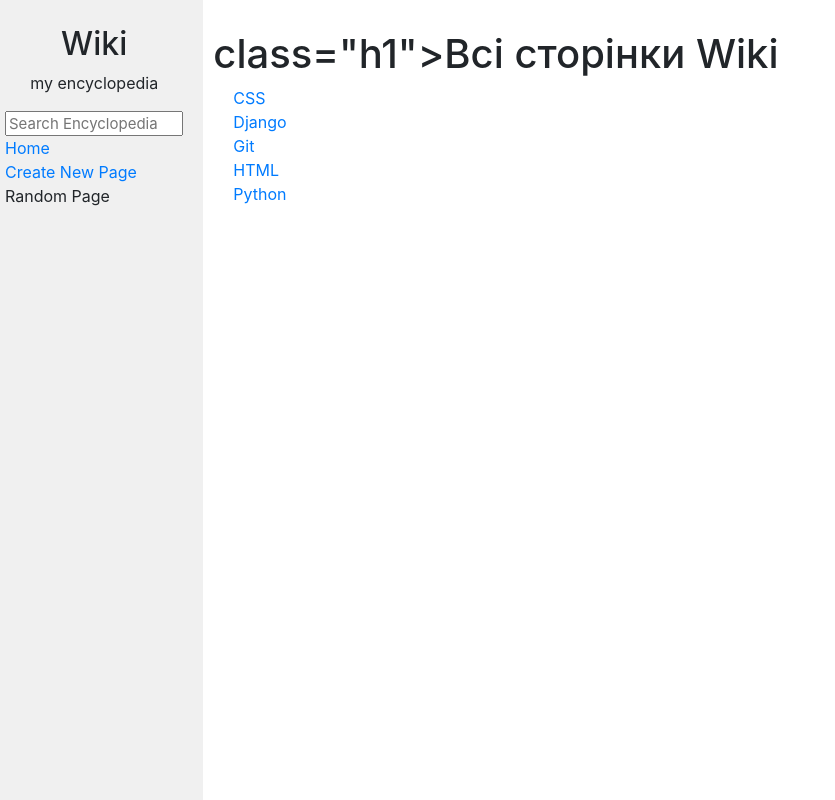
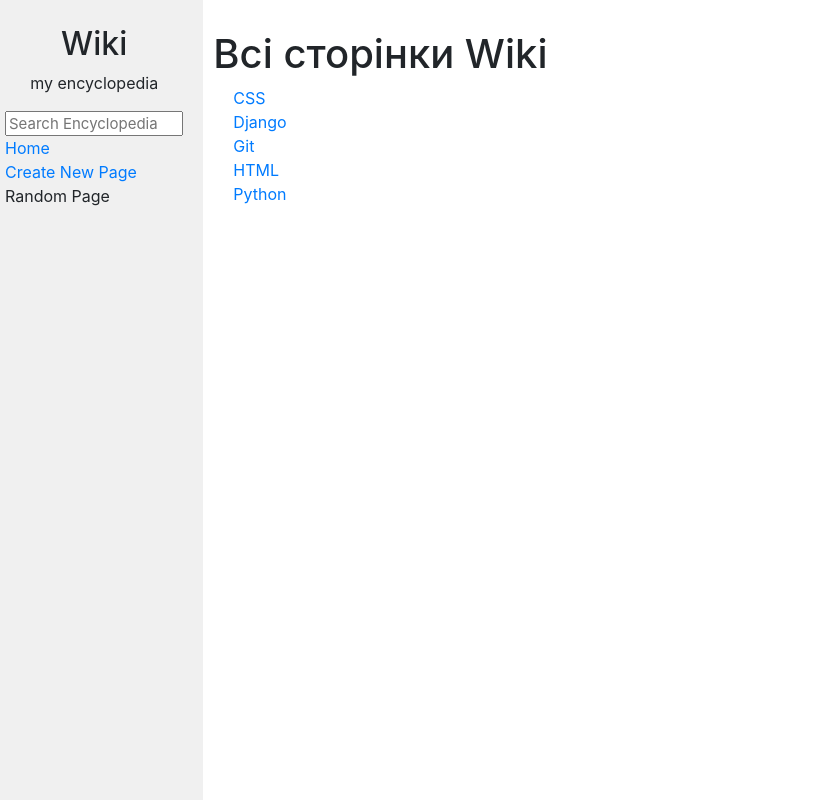
Before and after one commit to Kyryliuk-Andrii/second_task, a Django app: page / in a window 1280 px wide. Shown: the whole page, without its empty margins (0-835 px from the left). Run offline with Django 3.2, Linux system fonts and the light colour scheme; some libraries are stand-ins or nearby versions.

Commit message:
Update index.html

```diff
--- a/encyclopedia/templates/encyclopedia/index.html
+++ b/encyclopedia/templates/encyclopedia/index.html
@@ -5,7 +5,7 @@
 {% endblock %}
 
 {% block body %}
-    <h1>class="h1">{{ header }}</h1>
+    <h1 class="h1">{{ header }}</h1>
     <ul class="list-unstyled" style="margin-left: 20px;">
         {% for entry in entries %}
             <li><a href="{% url 'encyclopedia:page' entry %}"> {{ entry }}</a></li>  <!-- https://docs.djangoproject.com/en/4.0/ref/templates/builtins/#std-templatetag-url -->
```
